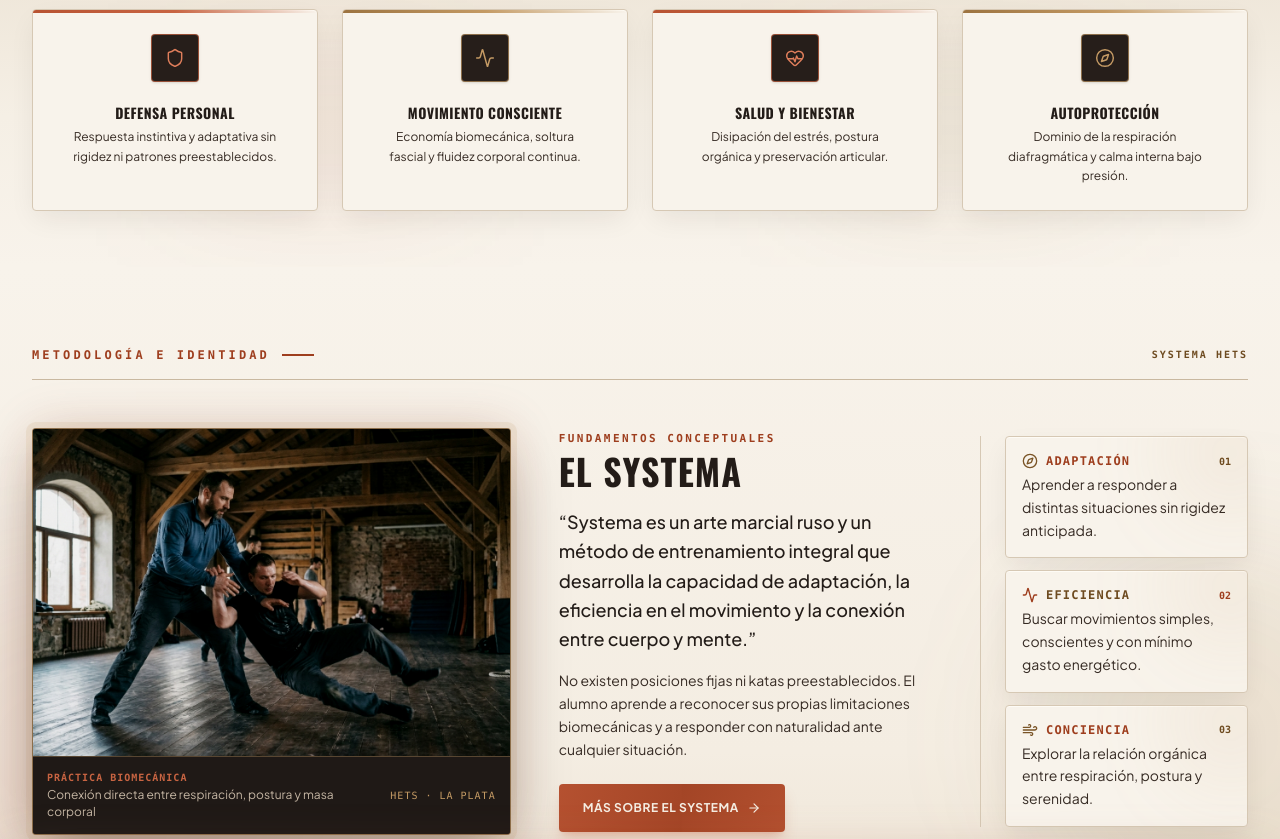
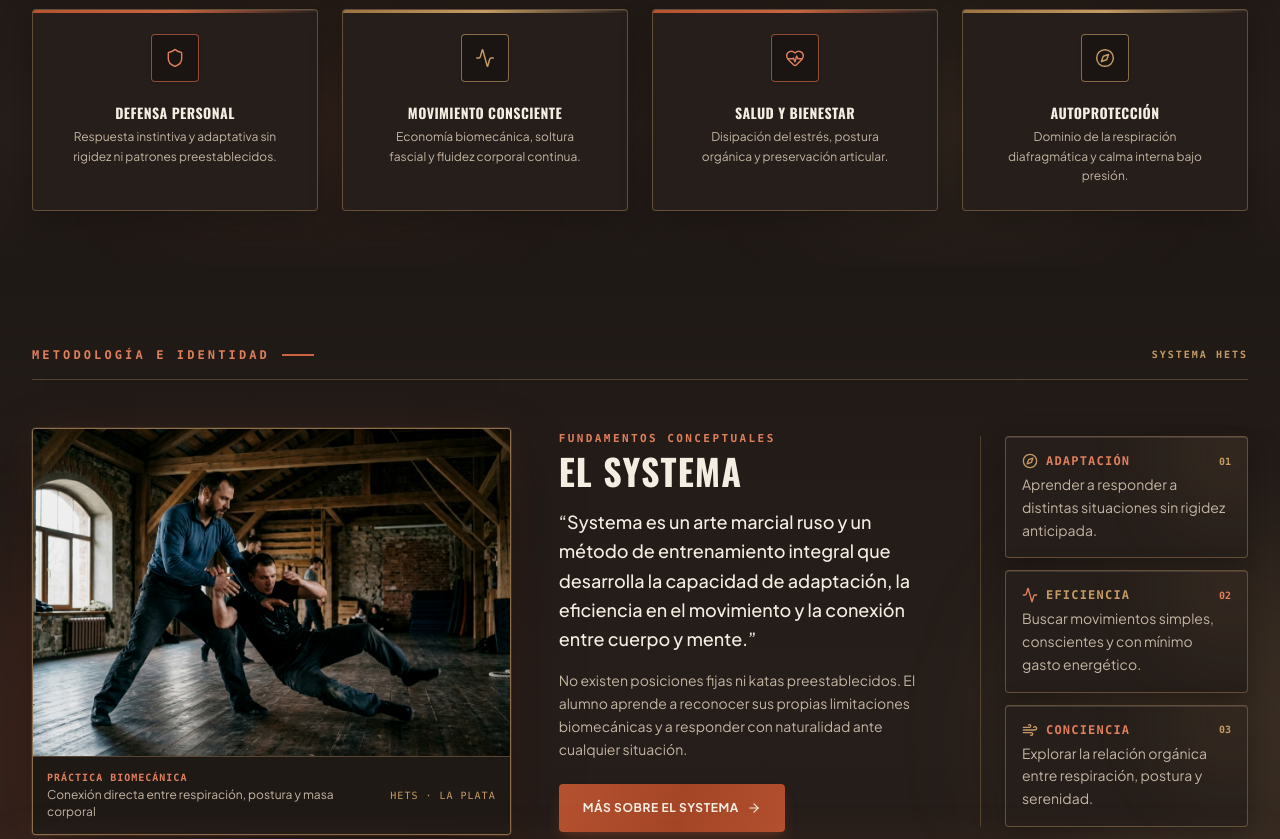
Before and after one commit to pasillo17/systemahets, a React (Vite) app: page / in a window 1280 px wide. Shown: the part 1700-2539 px from the top of the page. Built offline with nearby package versions, Linux system fonts and the light colour scheme.

Commit message:
style: update visual atmosphere and color palette
Transition to a dark, cohesive theme using earth tones (Marrón Tierra Sombra, Adobe Oscuro, and Quebracho). Updated text contrast and ambient lights to maintain consistency and readability across sections.

```diff
--- a/src/components/ElSistema.tsx
+++ b/src/components/ElSistema.tsx
@@ -48,29 +48,29 @@ export function ElSistema() {
   return (
     <section
       id="systema"
-      className="py-10 sm:py-20 bg-flow-systema text-[#231C18] relative overflow-hidden"
+      className="py-10 sm:py-20 bg-flow-systema text-[#F4EDE2] relative overflow-hidden"
     >
-      {/* Luz ambiental sutil en Terracota Pampeana (#B85332) y Ocre Arcilla (#9C7340) */}
+      {/* Luz ambiental sutil en Terracota Pampeana (#B85332) y Ocre Arcilla (#C49A64) */}
       <div
         aria-hidden="true"
-        className="absolute top-1/3 -left-32 w-72 sm:w-96 h-72 sm:h-96 bg-[#B85332]/8 rounded-full blur-3xl pointer-events-none"
+        className="absolute top-1/3 -left-32 w-72 sm:w-96 h-72 sm:h-96 bg-[#B85332]/12 rounded-full blur-3xl pointer-events-none"
       />
       <div
         aria-hidden="true"
-        className="absolute bottom-1/4 -right-32 w-72 sm:w-96 h-72 sm:h-96 bg-[#9C7340]/10 rounded-full blur-3xl pointer-events-none"
+        className="absolute bottom-1/4 -right-32 w-72 sm:w-96 h-72 sm:h-96 bg-[#C49A64]/12 rounded-full blur-3xl pointer-events-none"
       />
 
       <div className="max-w-7xl mx-auto px-4 sm:px-6 lg:px-8 relative z-10">
-        {/* Kicker editorial con divisor de sección en Piedra Pampeana */}
+        {/* Kicker editorial con divisor de sección en Ocre Arcilla */}
         <ScrollReveal direction="up" distance={20}>
-          <div className="mb-5 sm:mb-12 flex items-center justify-between border-b border-[#C9B8A0] pb-3 sm:pb-4">
+          <div className="mb-5 sm:mb-12 flex items-center justify-between border-b border-[#C49A64]/35 pb-3 sm:pb-4">
             <div className="flex items-center gap-3">
-              <span className="text-[10px] sm:text-xs font-mono uppercase tracking-[0.26em] text-[#9E3E1E] font-bold">
+              <span className="text-[10px] sm:text-xs font-mono uppercase tracking-[0.26em] text-[#DF7E5B] font-bold">
                 {t("systema.kicker")}
               </span>
-              <span className="hidden sm:inline-block w-8 h-[2px] bg-[#9E3E1E]" />
+              <span className="hidden sm:inline-block w-8 h-[2px] bg-[#C86442]" />
             </div>
-            <span className="text-[10px] font-mono uppercase tracking-[0.2em] text-[#6E4B20] font-bold">
+            <span className="text-[10px] font-mono uppercase tracking-[0.2em] text-[#C49A64] font-bold">
               SYSTEMA HETS
             </span>
           </div>
@@ -85,7 +85,7 @@ export function ElSistema() {
             distance={24}
             className="lg:col-span-5 order-2 lg:order-1"
           >
-            <div className="relative rounded-sm overflow-hidden border border-[#C49A64]/65 bg-[#261E1A] earth-block-transition-glow group hover:border-[#B85332] transition-all duration-500">
+            <div className="relative rounded-sm overflow-hidden border border-[#C49A64]/65 bg-[#261E1A] earth-block-transition-glow group hover:border-[#C86442] transition-all duration-500">
               <ImageWithFallback
                 src={SITE_CONFIG.assets.heroImage}
                 alt="Práctica de biomecánica y movimiento consciente en dojo"
@@ -96,7 +96,7 @@ export function ElSistema() {
               />
               <div className="p-3 sm:p-3.5 bg-[#1F1916] border-t border-[#C49A64]/35 flex flex-col sm:flex-row sm:items-center justify-between gap-1.5 sm:gap-3">
                 <div className="min-w-0">
-                  <span className="text-[10px] font-mono uppercase tracking-widest text-[#C86442] block font-semibold leading-snug">
+                  <span className="text-[10px] font-mono uppercase tracking-widest text-[#DF7E5B] block font-semibold leading-snug">
                     {t("systema.cardImgTitle")}
                   </span>
                   <p className="text-[11px] sm:text-xs text-[#C4B5A3] mt-0.5 leading-snug">
@@ -118,22 +118,22 @@ export function ElSistema() {
             className="lg:col-span-4 space-y-3 sm:space-y-4 order-1 lg:order-2"
           >
             <div>
-              <span className="text-[10px] sm:text-[11px] font-mono uppercase tracking-[0.22em] text-[#9E3E1E] block mb-1 font-bold">
+              <span className="text-[10px] sm:text-[11px] font-mono uppercase tracking-[0.22em] text-[#DF7E5B] block mb-1 font-bold">
                 {t("systema.badge")}
               </span>
               <h2
-                className="text-2xl sm:text-3xl lg:text-4xl font-bold uppercase tracking-tight text-[#231C18] font-heading"
+                className="text-2xl sm:text-3xl lg:text-4xl font-bold uppercase tracking-tight text-[#F4EDE2] font-heading"
                 style={{ textWrap: "balance" }}
               >
                 {t("systema.title")}
               </h2>
             </div>
 
-            <p className="text-sm sm:text-lg text-[#231C18] leading-relaxed font-medium">
+            <p className="text-sm sm:text-lg text-[#F4EDE2] leading-relaxed font-medium">
               {t("systema.definition")}
             </p>
 
-            <p className="text-xs sm:text-sm text-[#362B24] leading-relaxed">
+            <p className="text-xs sm:text-sm text-[#C4B5A3] leading-relaxed">
               {t("systema.p2")}
             </p>
 
@@ -149,70 +149,70 @@ export function ElSistema() {
             </div>
           </ScrollReveal>
 
-          {/* Área 3: Tres Conceptos Breves sobre tarjetas en Hueso Pergamino (#F8F3EB) */}
+          {/* Área 3: Tres Conceptos Breves sobre tarjetas en Adobe Oscuro Cálido (#261E1A) */}
           <ScrollReveal
             direction="up"
             delay={200}
             distance={24}
-            className="lg:col-span-3 lg:border-l lg:border-[#D6C8B4] lg:pl-6 order-3"
+            className="lg:col-span-3 lg:border-l lg:border-[#C49A64]/30 lg:pl-6 order-3"
           >
             <div className="flex lg:flex-col gap-2.5 sm:gap-3 overflow-x-auto lg:overflow-visible pb-1 lg:pb-0 snap-x snap-mandatory scrollbar-none -mx-4 px-4 sm:mx-0 sm:px-0">
               {/* Concepto 1: ADAPTACIÓN */}
               <SpotlightCard
-                spotlightColor="rgba(184, 83, 50, 0.12)"
-                borderColor="rgba(184, 83, 50, 0.55)"
-                className="snap-center shrink-0 w-[78%] sm:w-[260px] lg:w-full p-3.5 sm:p-4 bg-[#F8F3EB] border border-[#D6C8B4] hover:border-[#B85332] transition-all card-light-steel-elevation group"
+                spotlightColor="rgba(200, 100, 66, 0.16)"
+                borderColor="rgba(200, 100, 66, 0.65)"
+                className="snap-center shrink-0 w-[78%] sm:w-[260px] lg:w-full p-3.5 sm:p-4 bg-[#261E1A] border border-[#C49A64]/40 hover:border-[#C86442] transition-all card-specular-edge group"
               >
                 <div className="flex items-center justify-between mb-1">
-                  <div className="flex items-center gap-2 text-xs font-mono uppercase tracking-widest text-[#9E3E1E] font-bold">
-                    <Compass className="w-3.5 h-3.5 sm:w-4 sm:h-4 text-[#7A5426] group-hover:scale-110 transition-transform" />
+                  <div className="flex items-center gap-2 text-xs font-mono uppercase tracking-widest text-[#DF7E5B] font-bold">
+                    <Compass className="w-3.5 h-3.5 sm:w-4 sm:h-4 text-[#C49A64] group-hover:scale-110 transition-transform" />
                     <span>{t("systema.adaptacion")}</span>
                   </div>
-                  <span className="text-[10px] font-mono text-[#6E4B20] font-bold tabular-nums">
+                  <span className="text-[10px] font-mono text-[#C49A64] font-bold tabular-nums">
                     01
                   </span>
                 </div>
-                <p className="text-xs sm:text-sm text-[#362B24] leading-relaxed font-sans">
+                <p className="text-xs sm:text-sm text-[#C4B5A3] leading-relaxed font-sans">
                   {t("systema.adaptacionDesc")}
                 </p>
               </SpotlightCard>
 
               {/* Concepto 2: EFICIENCIA */}
               <SpotlightCard
-                spotlightColor="rgba(156, 115, 64, 0.12)"
-                borderColor="rgba(184, 83, 50, 0.55)"
-                className="snap-center shrink-0 w-[78%] sm:w-[260px] lg:w-full p-3.5 sm:p-4 bg-[#F8F3EB] border border-[#D6C8B4] hover:border-[#B85332] transition-all card-light-steel-elevation group"
+                spotlightColor="rgba(196, 154, 100, 0.16)"
+                borderColor="rgba(200, 100, 66, 0.65)"
+                className="snap-center shrink-0 w-[78%] sm:w-[260px] lg:w-full p-3.5 sm:p-4 bg-[#261E1A] border border-[#C49A64]/40 hover:border-[#C86442] transition-all card-specular-edge group"
               >
                 <div className="flex items-center justify-between mb-1">
-                  <div className="flex items-center gap-2 text-xs font-mono uppercase tracking-widest text-[#6E4B20] font-bold">
-                    <Activity className="w-3.5 h-3.5 sm:w-4 sm:h-4 text-[#9E3E1E] group-hover:scale-110 transition-transform" />
+                  <div className="flex items-center gap-2 text-xs font-mono uppercase tracking-widest text-[#C49A64] font-bold">
+                    <Activity className="w-3.5 h-3.5 sm:w-4 sm:h-4 text-[#DF7E5B] group-hover:scale-110 transition-transform" />
                     <span>{t("systema.eficiencia")}</span>
                   </div>
-                  <span className="text-[10px] font-mono text-[#9E3E1E] font-bold tabular-nums">
+                  <span className="text-[10px] font-mono text-[#DF7E5B] font-bold tabular-nums">
                     02
                   </span>
                 </div>
-                <p className="text-xs sm:text-sm text-[#362B24] leading-relaxed font-sans">
+                <p className="text-xs sm:text-sm text-[#C4B5A3] leading-relaxed font-sans">
                   {t("systema.eficienciaDesc")}
                 </p>
               </SpotlightCard>
 
               {/* Concepto 3: CONCIENCIA */}
               <SpotlightCard
-                spotlightColor="rgba(184, 83, 50, 0.12)"
-                borderColor="rgba(184, 83, 50, 0.55)"
-                className="snap-center shrink-0 w-[78%] sm:w-[260px] lg:w-full p-3.5 sm:p-4 bg-[#F8F3EB] border border-[#D6C8B4] hover:border-[#B85332] transition-all card-light-steel-elevation group"
+                spotlightColor="rgba(200, 100, 66, 0.16)"
+                borderColor="rgba(200, 100, 66, 0.65)"
+                className="snap-center shrink-0 w-[78%] sm:w-[260px] lg:w-full p-3.5 sm:p-4 bg-[#261E1A] border border-[#C49A64]/40 hover:border-[#C86442] transition-all card-specular-edge group"
               >
                 <div className="flex items-center justify-between mb-1">
-                  <div className="flex items-center gap-2 text-xs font-mono uppercase tracking-widest text-[#9E3E1E] font-bold">
-                    <Wind className="w-3.5 h-3.5 sm:w-4 sm:h-4 text-[#7A5426] group-hover:scale-110 transition-transform" />
+                  <div className="flex items-center gap-2 text-xs font-mono uppercase tracking-widest text-[#DF7E5B] font-bold">
+                    <Wind className="w-3.5 h-3.5 sm:w-4 sm:h-4 text-[#C49A64] group-hover:scale-110 transition-transform" />
                     <span>{t("systema.conciencia")}</span>
                   </div>
-                  <span className="text-[10px] font-mono text-[#6E4B20] font-bold tabular-nums">
+                  <span className="text-[10px] font-mono text-[#C49A64] font-bold tabular-nums">
                     03
                   </span>
                 </div>
-                <p className="text-xs sm:text-sm text-[#362B24] leading-relaxed font-sans">
+                <p className="text-xs sm:text-sm text-[#C4B5A3] leading-relaxed font-sans">
                   {t("systema.concienciaDesc")}
                 </p>
               </SpotlightCard>
--- a/src/components/FranjaPrincipios.tsx
+++ b/src/components/FranjaPrincipios.tsx
@@ -38,15 +38,15 @@ export function FranjaPrincipios() {
   ];
 
   return (
-    <section className="relative z-20 bg-flow-principios text-[#231C18] pt-2 pb-8 sm:pt-4 sm:pb-14 overflow-hidden">
-      {/* Resplandor ambiental sutil en Terracota y Ocre sobre Arena Piedra */}
+    <section className="relative z-20 bg-flow-principios text-[#F4EDE2] pt-2 pb-8 sm:pt-4 sm:pb-14 overflow-hidden">
+      {/* Resplandor ambiental sutil en Terracota y Ocre sobre Tierra Sombra */}
       <div
         aria-hidden="true"
-        className="absolute top-1/2 left-1/4 -translate-x-1/2 -translate-y-1/2 w-72 h-28 bg-[#B85332]/10 blur-3xl pointer-events-none"
+        className="absolute top-1/2 left-1/4 -translate-x-1/2 -translate-y-1/2 w-72 h-28 bg-[#B85332]/12 blur-3xl pointer-events-none"
       />
       <div
         aria-hidden="true"
-        className="absolute top-1/2 right-1/4 translate-x-1/2 -translate-y-1/2 w-72 h-28 bg-[#9C7340]/12 blur-3xl pointer-events-none"
+        className="absolute top-1/2 right-1/4 translate-x-1/2 -translate-y-1/2 w-72 h-28 bg-[#C49A64]/12 blur-3xl pointer-events-none"
       />
 
       <div className="max-w-7xl mx-auto px-3.5 sm:px-6 lg:px-8 relative z-10">
@@ -61,7 +61,7 @@ export function FranjaPrincipios() {
                 delay={idx * 70}
                 distance={20}
               >
-                <div className="p-3.5 sm:p-6 bg-[#F8F3EB] border border-[#D6C8B4] hover:border-[#B85332] rounded-sm transition-all duration-300 card-light-steel-elevation group h-full relative overflow-hidden">
+                <div className="p-3.5 sm:p-6 bg-[#261E1A] border border-[#C49A64]/40 hover:border-[#C86442] rounded-sm transition-all duration-300 card-specular-edge group h-full relative overflow-hidden">
                   {/* Filete superior en Terracota Pampeana y Ocre Arcilla */}
                   <div
                     className={`absolute top-0 left-0 right-0 h-[3px] ${
@@ -76,26 +76,26 @@ export function FranjaPrincipios() {
                       <div
                         className={`w-8 h-8 sm:w-12 sm:h-12 rounded-sm flex items-center justify-center shrink-0 transition-all duration-300 sm:mb-2.5 ${
                           isTerracotta
-                            ? "bg-[#261E1A] border border-[#C86442]/70 text-[#DF7E5B] group-hover:bg-[#B85332] group-hover:text-[#F4EDE2] shadow-sm"
-                            : "bg-[#261E1A] border border-[#C49A64]/65 text-[#C49A64] group-hover:bg-[#9C7340] group-hover:text-[#F4EDE2] shadow-sm"
+                            ? "bg-[#1A1412] border border-[#C86442]/70 text-[#DF7E5B] group-hover:bg-[#B85332] group-hover:text-[#F4EDE2] shadow-sm"
+                            : "bg-[#1A1412] border border-[#C49A64]/65 text-[#C49A64] group-hover:bg-[#9C7340] group-hover:text-[#F4EDE2] shadow-sm"
                         }`}
                       >
                         <Icon className="w-4 h-4 sm:w-5 sm:h-5 stroke-[1.75]" />
                       </div>
                       <span
                         className={`sm:hidden text-[10px] font-mono font-bold tabular-nums ${
-                          isTerracotta ? "text-[#9E3E1E]" : "text-[#7A5426]"
+                          isTerracotta ? "text-[#DF7E5B]" : "text-[#C49A64]"
                         }`}
                       >
                         0{idx + 1}
                       </span>
                     </div>
 
-                    <h3 className="text-xs sm:text-sm font-heading uppercase tracking-wider text-[#231C18] font-bold group-hover:text-[#9E3E1E] transition-colors leading-tight mb-1 sm:mb-1.5">
+                    <h3 className="text-xs sm:text-sm font-heading uppercase tracking-wider text-[#F4EDE2] font-bold group-hover:text-[#DF7E5B] transition-colors leading-tight mb-1 sm:mb-1.5">
                       {item.titulo}
                     </h3>
 
-                    <p className="text-[11px] sm:text-xs text-[#362B24] leading-snug sm:leading-relaxed font-sans sm:max-w-[210px]">
+                    <p className="text-[11px] sm:text-xs text-[#C4B5A3] leading-snug sm:leading-relaxed font-sans sm:max-w-[210px]">
                       {item.descripcion}
                     </p>
                   </div>
--- a/src/components/FraseDestacada.tsx
+++ b/src/components/FraseDestacada.tsx
@@ -9,11 +9,11 @@ export function FraseDestacada() {
   const { t } = useLanguage();
 
   return (
-    <section className="relative pt-24 pb-14 sm:pt-36 sm:pb-24 bg-flow-light-to-brown overflow-hidden text-center">
+    <section className="relative py-12 sm:py-20 bg-flow-light-to-brown overflow-hidden text-center">
       {/* Resplandor ambiental centrado en Terracota y Ocre Arcilla */}
       <div
         aria-hidden="true"
-        className="absolute top-2/3 left-1/2 -translate-x-1/2 -translate-y-1/2 w-[300px] sm:w-[580px] h-32 sm:h-56 bg-gradient-to-r from-[#B85332]/18 via-[#C49A64]/18 to-[#B85332]/18 rounded-full blur-[80px] pointer-events-none"
+        className="absolute top-1/2 left-1/2 -translate-x-1/2 -translate-y-1/2 w-[300px] sm:w-[580px] h-32 sm:h-56 bg-gradient-to-r from-[#B85332]/18 via-[#C49A64]/18 to-[#B85332]/18 rounded-full blur-[80px] pointer-events-none"
       />
 
       <div className="relative z-10 max-w-4xl mx-auto px-4 sm:px-6 lg:px-8">
--- a/src/index.css
+++ b/src/index.css
@@ -202,7 +202,7 @@ h1, h2, h3, .font-heading {
 }
 
 .card-light-steel-elevation {
-  box-shadow: inset 0 1px 0 0 rgba(255, 252, 247, 0.9), 0 10px 26px -4px rgba(35, 28, 24, 0.08);
+  box-shadow: inset 0 1px 0 0 rgba(196, 154, 100, 0.22), 0 12px 28px -4px rgba(14, 10, 8, 0.52);
 }
 
 /* Active tactile press for touchscreens */
@@ -227,7 +227,8 @@ h1, h2, h3, .font-heading {
 }
 
 /* ============================================================================
-   TRANSICIONES CONTINUAS ENTRE TIERRA SOMBRA (MARRÓN) Y HUESO / ARENA (BLANCO CÁLIDO)
+   CONTINUIDAD CROMÁTICA INTEGRAL EN MARRÓN TIERRA SOMBRA (#1F1916),
+   ADOBE OSCURO CÁLIDO (#261E1A) Y QUEBRACHO TOSTADO (#2A211C)
    ============================================================================ */
 
 /* 1. Hero -> FranjaLinaje: Continuidad en Tierra Sombra Profunda */
@@ -236,99 +237,86 @@ h1, h2, h3, .font-heading {
     180deg,
     #1F1916 0%,
     #261E1A 55%,
-    #251D19 100%
+    #231B17 100%
   );
 }
 
-/* 2. FranjaLinaje -> FranjaPrincipios: Degradado orgánico de Marrón Tierra a Blanco Hueso / Arena */
+/* 2. FranjaLinaje -> FranjaPrincipios: Transición suave entre Tierra Sombra y Adobe Cálido */
 .bg-flow-brown-to-light {
   background: linear-gradient(
     180deg,
-    #251D19 0%,
-    #281F1B 64%,
-    #342822 76%,
-    #5E493B 86%,
-    #9C8470 93%,
-    #D2C0AC 97%,
-    #EFE7DA 100%
+    #231B17 0%,
+    #271F1A 50%,
+    #211A16 100%
   );
 }
 
-/* 3. FranjaPrincipios: De Arena Cálida (#EFE7DA) hacia Blanco Hueso Luminoso (#F8F3EB) */
+/* 3. FranjaPrincipios: Tierra Sombra hacia Adobe Oscuro Cálido */
 .bg-flow-principios {
   background: linear-gradient(
     180deg,
-    #EFE7DA 0%,
-    #F5EFE5 45%,
-    #F8F3EB 100%
+    #211A16 0%,
+    #261E1A 50%,
+    #1F1916 100%
   );
 }
 
-/* 4. ElSystema: De Blanco Hueso (#F8F3EB) hacia Arena Cálida y Tierra Suave (#E5DAC9) */
+/* 4. ElSystema: De Tierra Sombra (#1F1916) pasando por Adobe Cálido (#28201B) */
 .bg-flow-systema {
   background: linear-gradient(
     180deg,
-    #F8F3EB 0%,
-    #F4EDE2 55%,
-    #EBE0D0 82%,
-    #E5DAC9 100%
+    #1F1916 0%,
+    #261E1A 48%,
+    #231B17 100%
   );
 }
 
-/* 5. DiegoLedesma: De Arena Piedra (#E5DAC9) pasando por Blanco Hueso (#F8F3EB) a Arena Cálida (#EFE7DA) */
+/* 5. DiegoLedesma: Profundidad terrenal en Quebracho y Tierra Sombra */
 .bg-flow-diego {
   background: linear-gradient(
     180deg,
-    #E5DAC9 0%,
-    #F3ECE1 35%,
-    #F8F3EB 68%,
-    #EFE7DA 100%
+    #231B17 0%,
+    #1E1815 45%,
+    #261E1A 100%
   );
 }
 
-/* 6. Entrenamientos: De Arena Cálida (#EFE7DA) pasando por Blanco Hueso (#F8F3EB) hacia Tierra Suave (#E2D5C1) */
+/* 6. Entrenamientos: De Adobe Oscuro (#261E1A) hacia Tierra Sombra (#1F1916) */
 .bg-flow-entrenamientos {
   background: linear-gradient(
     180deg,
-    #EFE7DA 0%,
-    #F8F3EB 50%,
-    #EDE2D2 85%,
-    #E2D5C1 100%
+    #261E1A 0%,
+    #211A16 50%,
+    #1D1714 100%
   );
 }
 
-/* 7. Clases y Horarios: Abraza el tablero marrón con una transición cálida hacia Blanco Hueso (#F8F3EB) */
+/* 7. Clases y Horarios: Continuidad orgánica en Adobe y Tierra Sombra */
 .bg-flow-clases {
   background: linear-gradient(
     180deg,
-    #E2D5C1 0%,
-    #D8C7B0 25%,
-    #EBE1D2 58%,
-    #F8F3EB 100%
+    #1D1714 0%,
+    #251D19 48%,
+    #1F1916 100%
   );
 }
 
-/* 8. Testimonios: De Blanco Hueso (#F8F3EB) fundiéndose suavemente hacia Tierra Media al final */
+/* 8. Testimonios: De Tierra Sombra (#1F1916) hacia Adobe Cálido (#251D19) */
 .bg-flow-testimonios {
   background: linear-gradient(
     180deg,
-    #F8F3EB 0%,
-    #F4EDE2 58%,
-    #E5DAC9 82%,
-    #CDBAA6 100%
+    #1F1916 0%,
+    #261E1A 52%,
+    #211A16 100%
   );
 }
 
-/* 9. FraseDestacada: Puente de transición de Tierra Suave (#CDBAA6) hacia Marrón Tierra Sombra (#1F1916) */
+/* 9. FraseDestacada: Pausa reflexiva en Tierra Sombra Profunda */
 .bg-flow-light-to-brown {
   background: linear-gradient(
     180deg,
-    #CDBAA6 0%,
-    #9A816D 8%,
-    #5E493B 18%,
-    #362A23 28%,
-    #251D19 40%,
-    #211A16 70%,
+    #211A16 0%,
+    #1B1512 50%,
     #1F1916 100%
   );
 }
@@ -339,16 +327,16 @@ h1, h2, h3, .font-heading {
     180deg,
     #1F1916 0%,
     #231C18 50%,
-    #1A1412 100%
+    #181310 100%
   );
 }
 
-/* Sombra envolvente cálida para bloques de Marrón Tierra dentro de secciones claras */
+/* Sombra envolvente cálida para bloques destacados de Adobe Tierra */
 .earth-block-transition-glow {
   box-shadow:
-    0 24px 60px -12px rgba(38, 30, 26, 0.42),
-    0 0 0 6px rgba(196, 154, 100, 0.14),
-    0 0 50px rgba(184, 83, 50, 0.16);
+    0 24px 60px -12px rgba(12, 9, 8, 0.72),
+    0 0 0 1px rgba(196, 154, 100, 0.18),
+    0 0 42px rgba(184, 83, 50, 0.14);
 }
 
 /* Divisor editorial difuminado (reemplaza bordes rectos de corte brusco) */
```
Also changed, not shown: src/components/Clases.tsx (+27 -27 lines), src/components/DiegoLedesma.tsx (+29 -29 lines), src/components/Entrenamientos.tsx (+21 -21 lines), src/components/Novedades.tsx (+28 -28 lines), src/components/Testimonios.tsx (+21 -21 lines), .aistudio/artifacts/brain/66b36ad8-5ada-433a-a6fe-ef0d18f2143f/implementation_plan.md, .aistudio/artifacts/brain/66b36ad8-5ada-433a-a6fe-ef0d18f2143f/implementation_plan.md.metadata.json.
